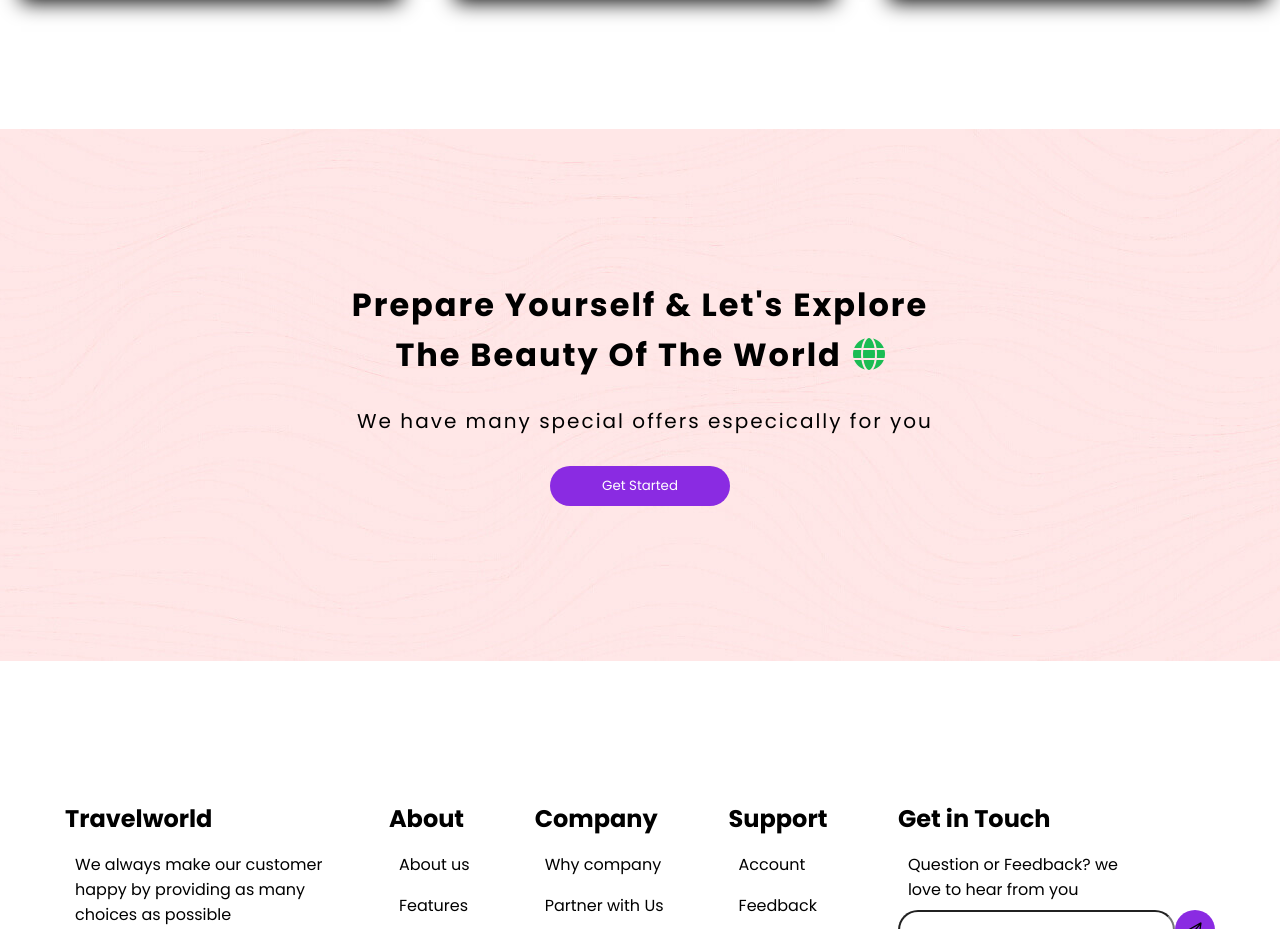
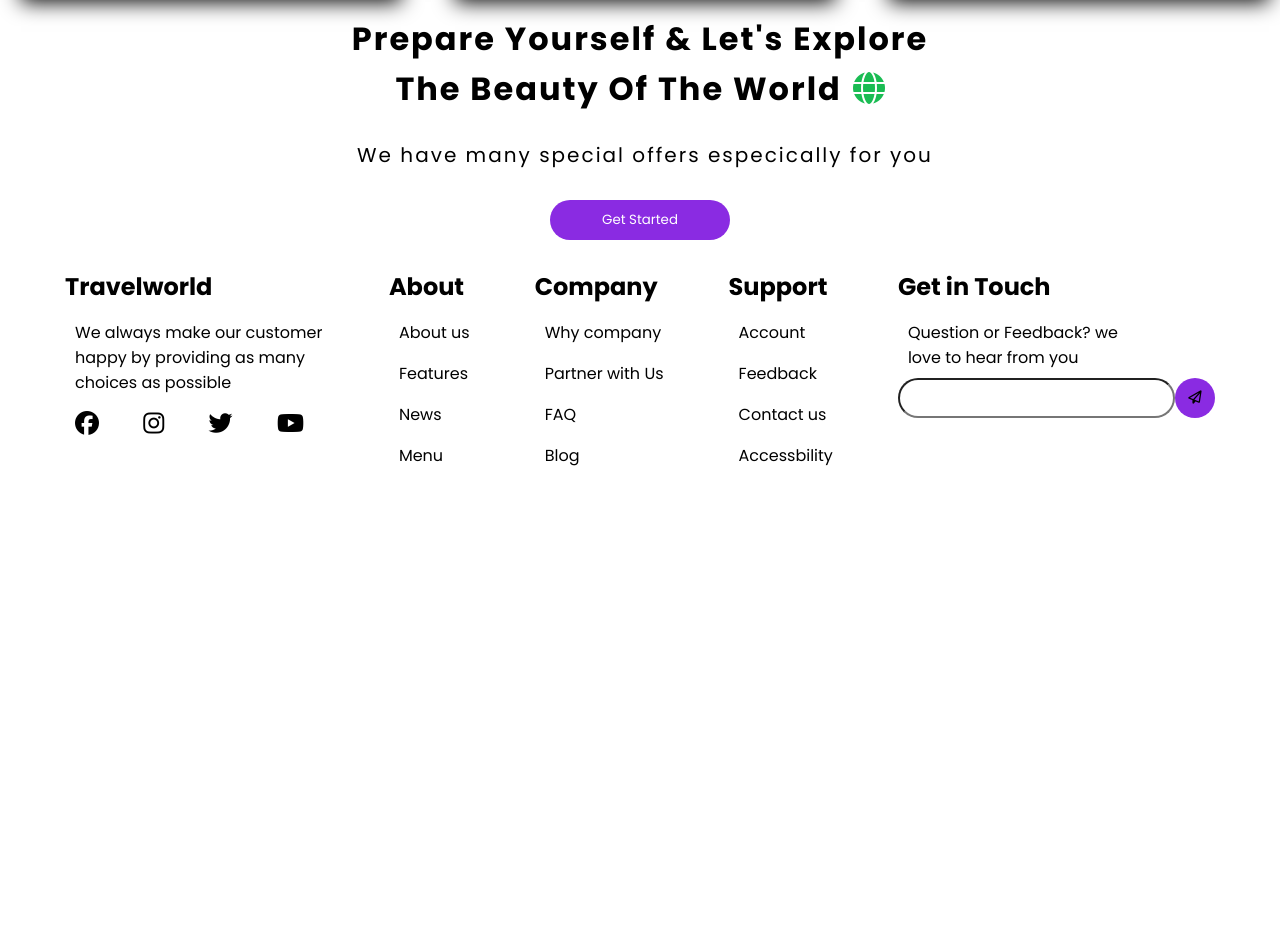
Before and after one commit to Jatin395/Travelworld-travel-website, a plain HTML site: page index.html in a window 1280 px wide. Shown: the part 3788-4717 px from the top of the page. After the commit the page ends 4356 px from the top, so only its background shows below. Drawn offline with Linux system fonts and the light colour scheme.

Commit message:
Update index.html

```diff
--- a/index.html
+++ b/index.html
@@ -157,7 +157,7 @@
 
       <!-- .main7 -->
        <div class="main7">
-        <img src="./cta-bg.jpg">
+
         <div class="pre">
           <h2>Prepare Yourself & Let's Explore<br/>The Beauty Of The World <i class="fa-solid fa-globe fa-flip-horizontal" style="color: #1abc53;"></i> </h2>
         <p>We have many special offers especically for you</p>
```
